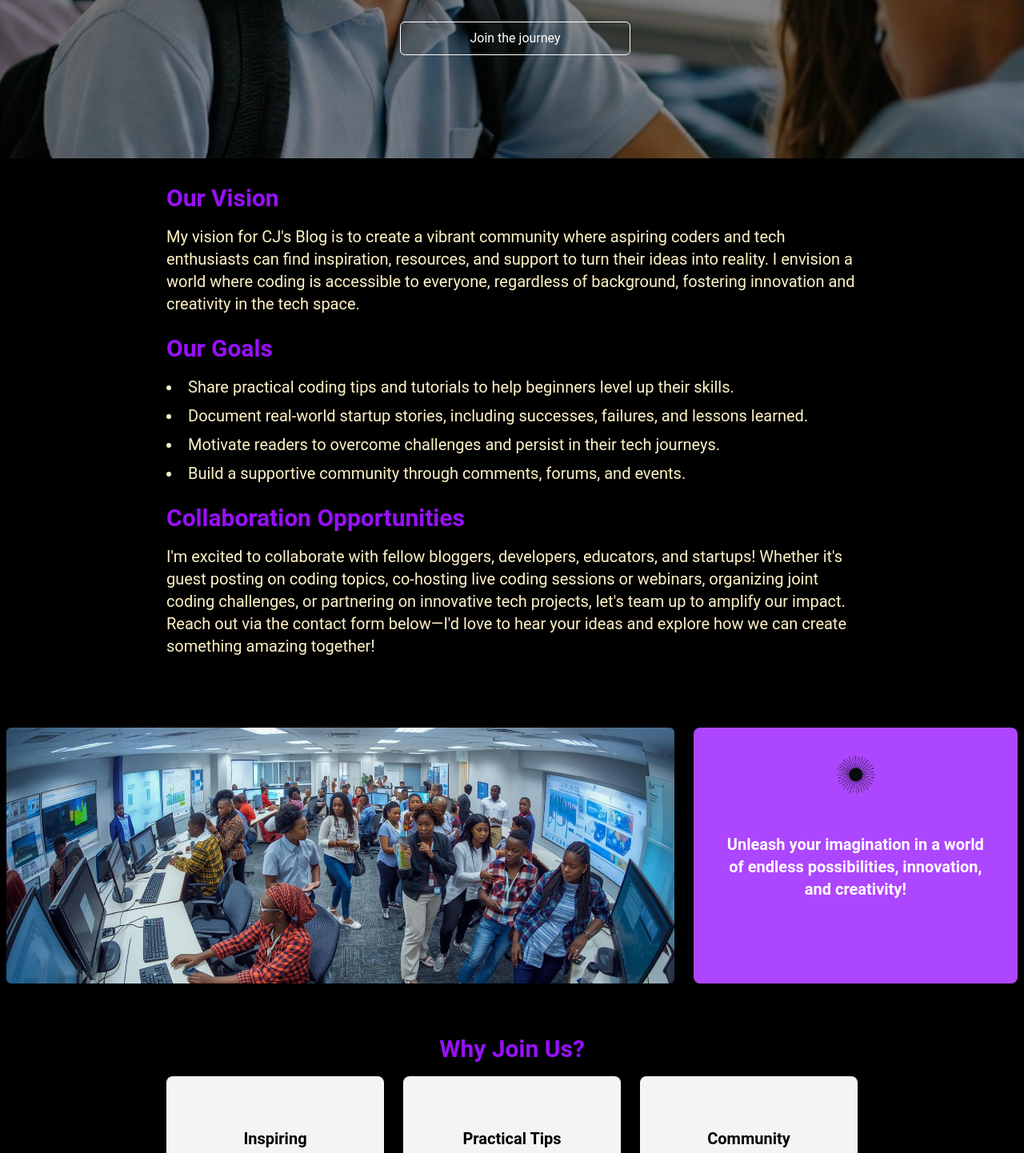
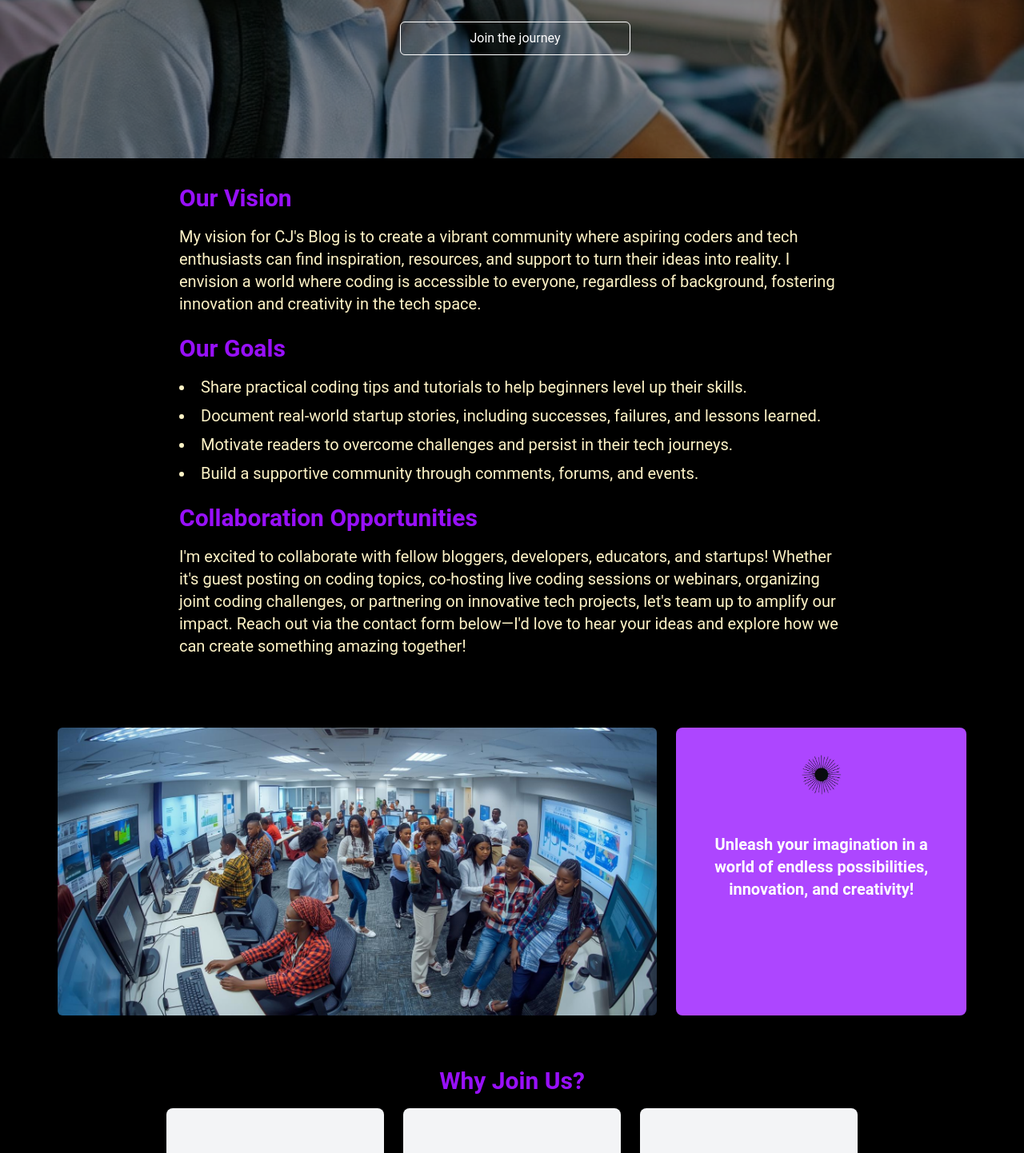
Before and after one commit to Cue-designs/Project-blog, a React (Vite) app: page /about in a window 1280 px wide. Shown: the part 346-1788 px from the top of the page at 80% size. Built offline with nearby package versions, Linux system fonts and the light colour scheme.

Commit message:
added ifatoss image logo

```diff
--- a/src/pages/About.jsx
+++ b/src/pages/About.jsx
@@ -48,7 +48,7 @@ const About = () => {
      </ScrollFadeIn>
 
      <ScrollFadeIn>
-       <div className="px-4 py-8 max-w-4xl mx-auto text-center md:text-left">
+       <div className="px-4 py-8 max-w-4xl mx-auto text-center md:text-left px-8">
          <h3 className="text-2xl font-bold mb-4 md:text-3xl text-purple-600">Our Vision</h3>
          <p className="text-lg text-amber-100 mb-6 md:text-xl ">
            My vision for CJ's Blog is to create a vibrant community where aspiring coders and tech enthusiasts can find inspiration, resources, and support to turn their ideas into reality. I envision a world where coding is accessible to everyone, regardless of background, fostering innovation and creativity in the tech space.
@@ -70,15 +70,15 @@ const About = () => {
      </ScrollFadeIn>
 
       <ScrollFadeIn>
-        <article className="grid grid-cols-1 sm:grid-cols-2 gap-6 mt-8 px-2 mb-8 md:grid-cols-3">
-          <picture className="hidden object-cover h-80 overflow-hidden rounded-md sm:block md:col-span-2">
+        <article className="grid grid-cols-1 sm:grid-cols-2 gap-6 mt-8 px-2 mb-8 md:grid-cols-3 px-9 lg:px-18">
+          <picture className="hidden object-cover h-80 overflow-hidden rounded-md sm:block md:col-span-2 h-90">
             <img src={techroom} alt="Tech room illustration" className="h-full w-full object-cover transition-transform duration-300 hover:scale-105" />
           </picture>
-          <div className="bg-purple-500 flex flex-col items-center justify-start rounded-lg p-4 shadow-lg">
+          <div className="bg-purple-500 flex flex-col items-center justify-start rounded-lg p-4 shadow-lg ">
             <img
               src={ray}
               alt="Ray illustration"
-              className="h-[120px] m-0 block md:h-[100px] lg:-mt-2 transition-transform duration-300 hover:rotate-6"
+              className="h-30 m-0 block md:h-25 lg:-mt-2 transition-transform duration-300 hover:rotate-24 h-50"
             />
             <p className="text-white px-4 md:text-center my-2 py-4 text-center sm:text-2xl md:text-xl font-semibold">
               Unleash your imagination in a world of endless possibilities, innovation, and creativity!
--- a/src/pages/Home.jsx
+++ b/src/pages/Home.jsx
@@ -1,4 +1,5 @@
 import { Link } from "react-router-dom"
+import iFatoss from "../assets/iFatoss.png"
 import ScrollFadeIn from "../components/ScrollFadeIn"
 import RightAnimationForward from "../components/RightAnimationForward"
 const Home = ()=>  {
@@ -76,7 +77,7 @@ const Home = ()=>  {
           <div className="grid grid-cols-1 md:grid-cols-3 gap-8 lg:gap-12">
             <div className="flex flex-col items-center bg-gray-800 rounded-lg p-6 shadow-lg transition-transform duration-300 hover:scale-105 hover:shadow-xl">
               <img
-                src="src/assets/ifatoss_university_logo.png"
+                src={iFatoss}
                 alt="Ifatoss University Logo"
                 className="w-32 h-32 object-contain mb-4 rounded-full border-2 border-yellow-50 bg-white p-2"
               />
```
Also changed, not shown: src/assets/iFatoss.png (added).
